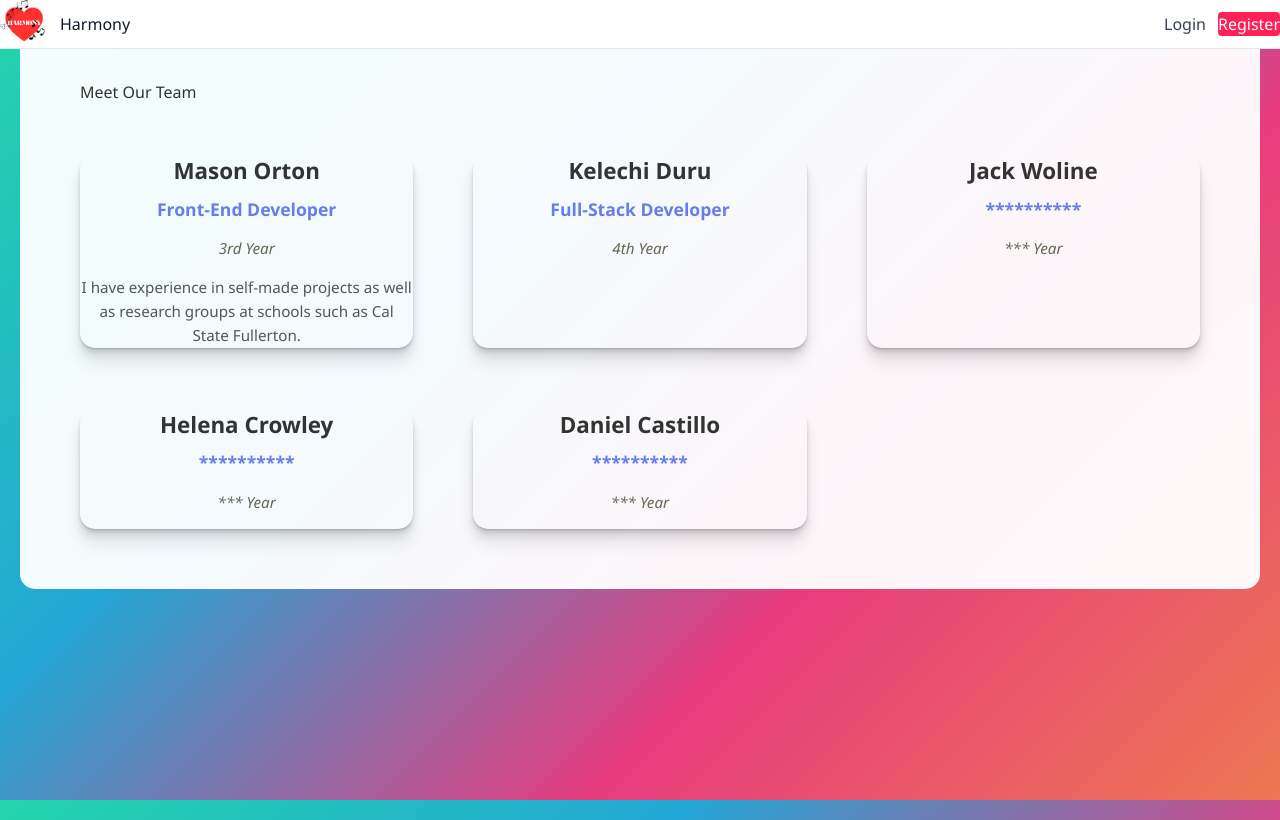
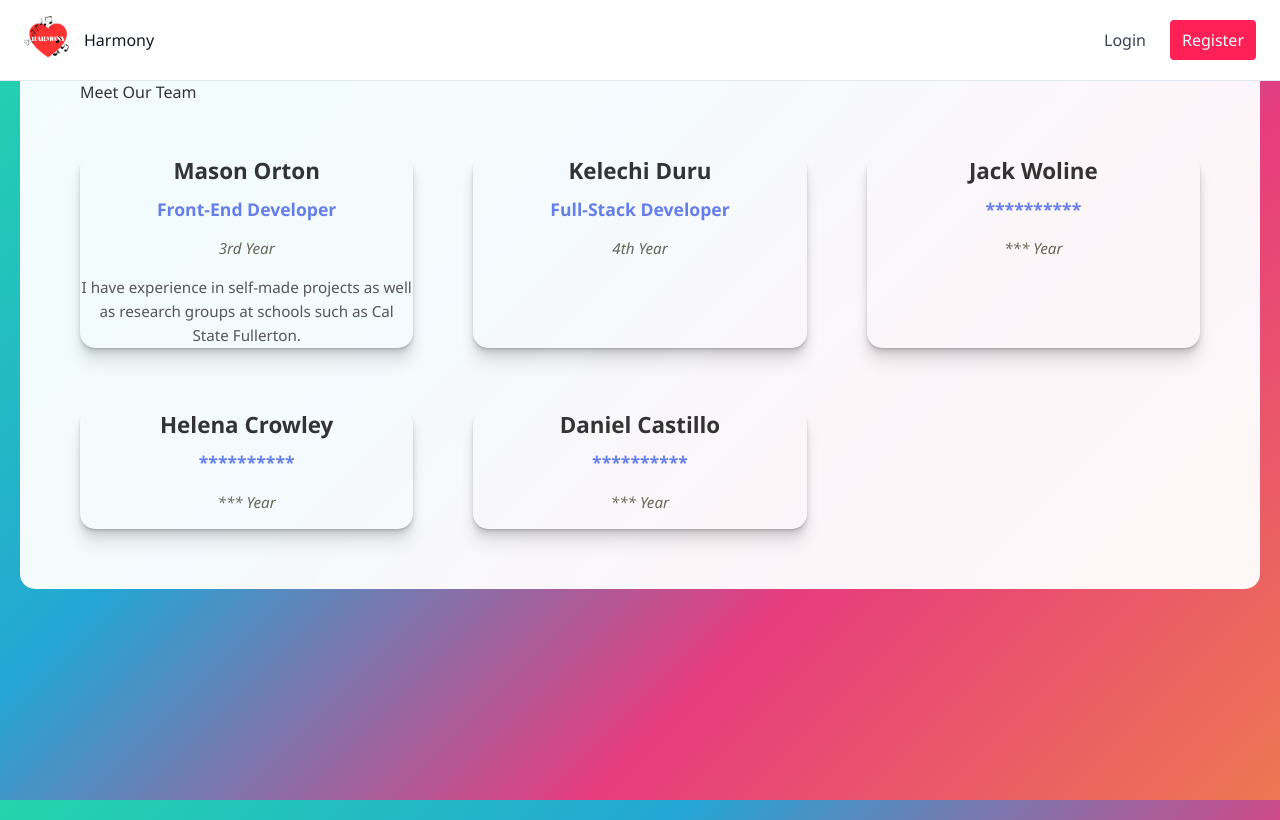
Before and after one commit to MasonAsemi/Harmony-Website, a React (Vite) app in the folder frontend/: page /about in a window 1280 px wide. Built offline with nearby package versions, Linux system fonts and the light colour scheme; no server answers; the HTML template or start-up script is replaced by a standard one.

Commit message:
Removed wildcard rule from About.css and adjusted Tailwind classes in Header.jsx

```diff
--- a/frontend/src/App.jsx
+++ b/frontend/src/App.jsx
@@ -10,7 +10,7 @@ import { Header } from "./components/Header";
 import { FallingAnimation } from "./components/FallingAnimation";
 
 // Style
-import './styles/App.css';
+
 
 // Pages
 import Login from "./pages/login";
--- a/frontend/src/styles/About.css
+++ b/frontend/src/styles/About.css
@@ -20,11 +20,7 @@ body {
     }
 }
 
-* {
-                margin: 0;
-                padding: 0;
-                box-sizing: border-box;
-            }
+
 
 .title-text {
     color: #667eea
```
Also changed, not shown: 1 other file (tests, documents, lock files or other folders). Lines whose indentation alone changed are shown as unchanged.
